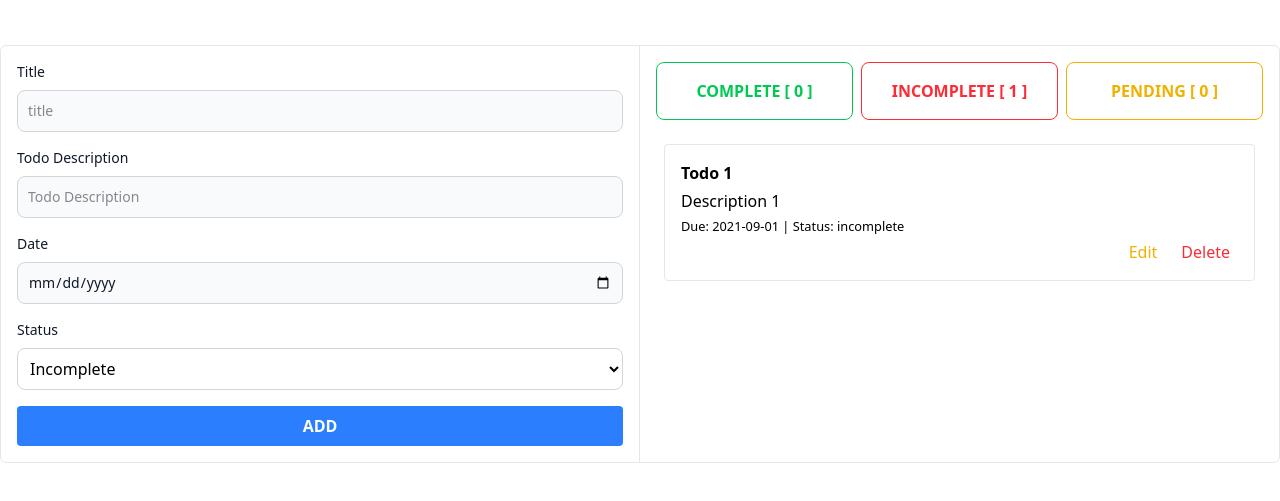
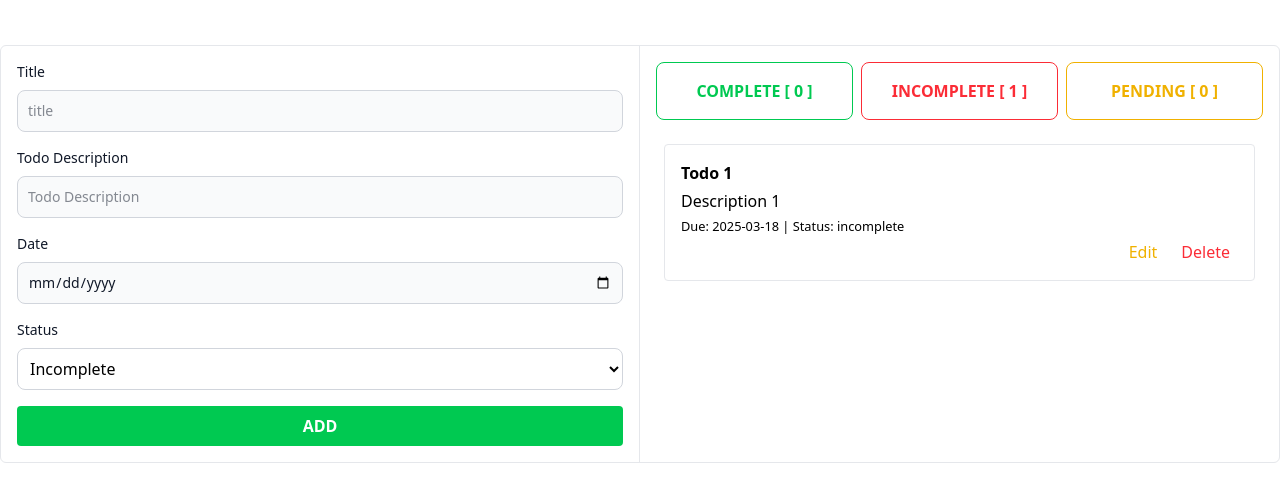
Before and after one commit to AtikulSoftware/module-15-assignment, a website: page index.html in a window 1280 px wide. Shown: the part 87-588 px from the top of the page. Drawn offline with Linux system fonts and the light colour scheme.

Commit message:
update button colors

```diff
--- a/index.html
+++ b/index.html
@@ -90,7 +90,7 @@
 
             <button
               id="add-btn"
-              class="bg-blue-500 font-bold uppercase text-white px-4 py-2 rounded hover:bg-blue-600"
+              class="bg-green-500 font-bold uppercase text-white px-4 py-2 rounded hover:bg-blue-600"
             >
               Add
             </button>
--- a/script.js
+++ b/script.js
@@ -2,7 +2,7 @@ let todos = [
   {
     name: "Todo 1",
     description: "Description 1",
-    date: "2021-09-01",
+    date: "2025-03-18",
     status: "incomplete",
   },
 ];
```
